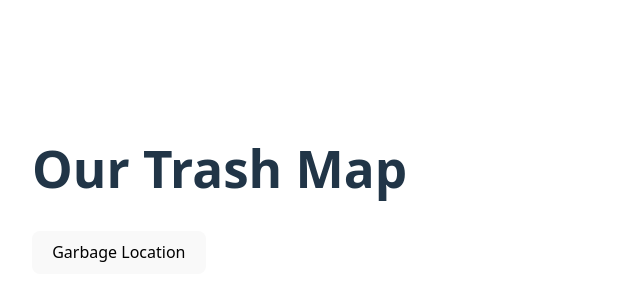
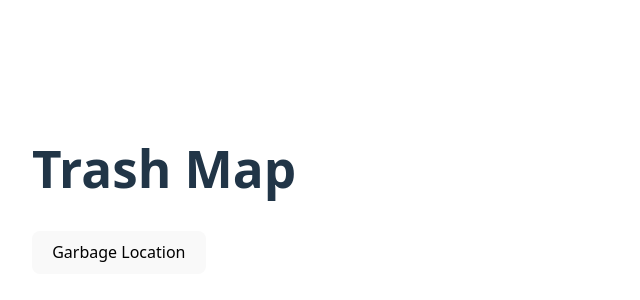
Before and after one commit to KimSiTek/TrashMap-frontend, a React (Vite) app: page / in a window 1280 px wide. Shown: the part 210-510 px from the top of the page, without its empty margins (0-640 px from the left). Built offline with nearby package versions, Linux system fonts and the light colour scheme.

Commit message:
Update HomePage.jsx

```diff
--- a/src/pages/HomePage.jsx
+++ b/src/pages/HomePage.jsx
@@ -10,7 +10,7 @@ function HomePage() {
 
   return (
     <div style={{ padding: '2rem' }}>
-      <h1> Our Trash Map </h1>
+      <h1> Trash Map </h1>
       <button onClick={handleClick}>Garbage Location</button>
     </div>
   );
```
